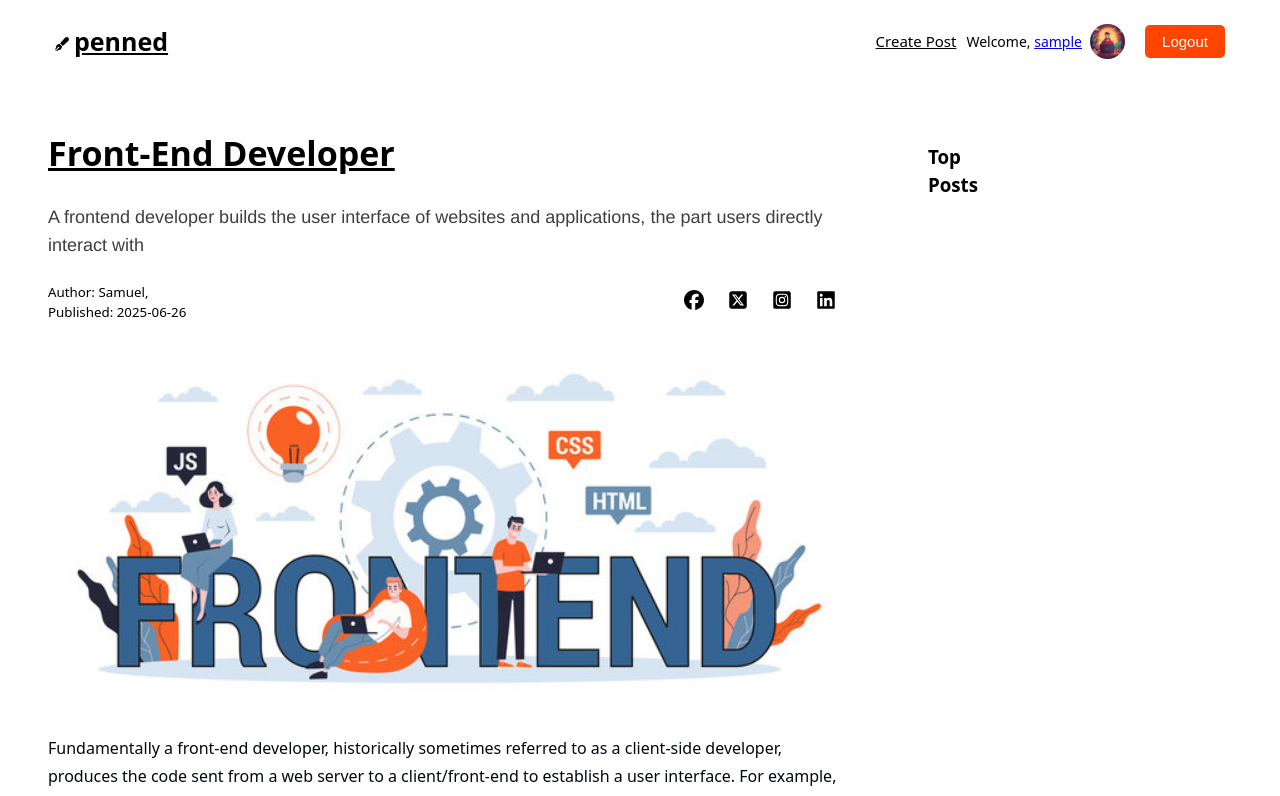
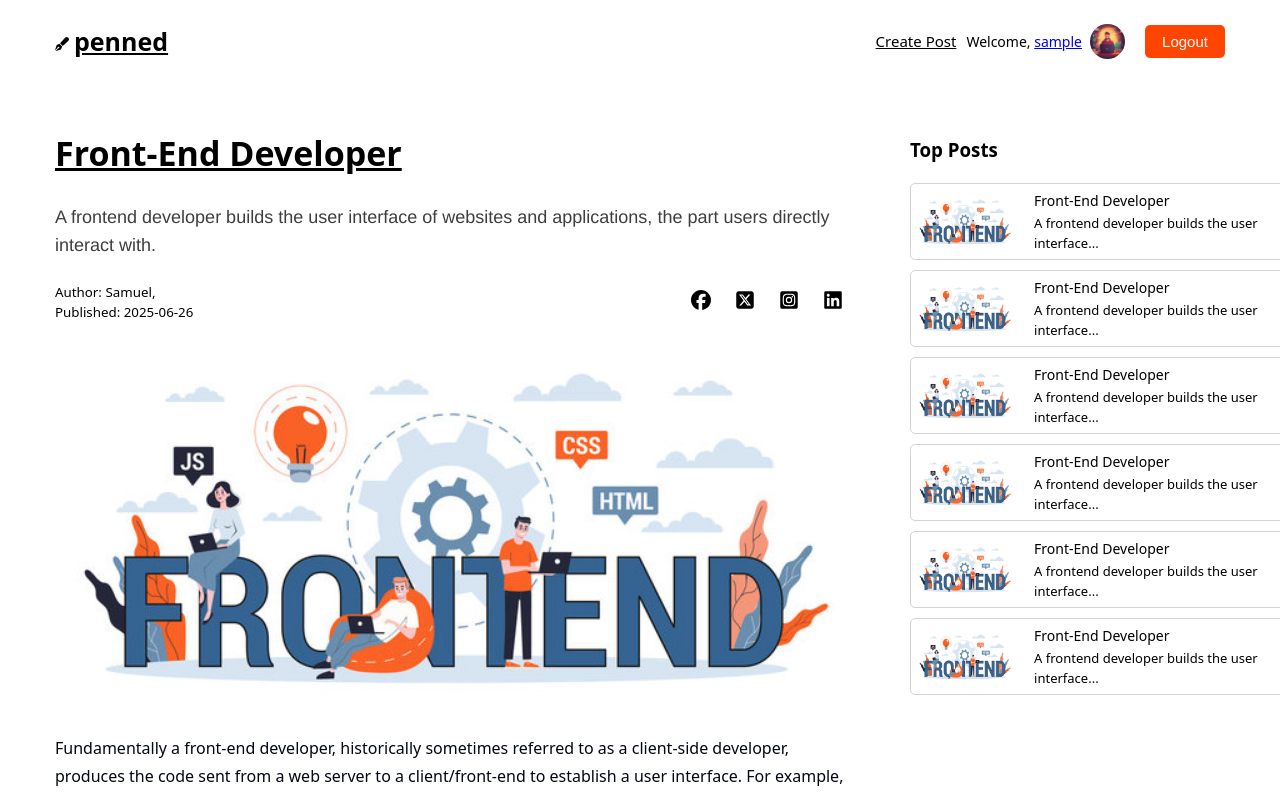
Before and after one commit to samuelkaranja/penned-v2, a React (Vite) app: page /details/1 in a window 1280 px wide. Shown: the top 796 px of the page. Built offline with nearby package versions, Linux system fonts and the light colour scheme; sample sign-in values are in the browser's storage.

Commit message:
Updated the styling in the TopPosts component and adjusted the width in the DetailsPage

```diff
--- a/src/components/TopPosts/TopPosts.tsx
+++ b/src/components/TopPosts/TopPosts.tsx
@@ -1,10 +1,82 @@
 import React from "react";
 import "./topposts.css";
+import Image from "../../assets/frontend.jpg";
 
 const TopPosts: React.FC = () => {
   return (
     <div className="topposts">
       <h3>Top Posts</h3>
+      <div className="top">
+        <div className="image">
+          <img src={Image} />
+        </div>
+        <div className="more">
+          <span className="title">Front-End Developer</span>
+          <span className="subtitle">
+            A frontend developer builds the user interface...
+          </span>
+        </div>
+      </div>
+
+      <div className="top">
+        <div className="image">
+          <img src={Image} />
+        </div>
+        <div className="more">
+          <span className="title">Front-End Developer</span>
+          <span className="subtitle">
+            A frontend developer builds the user interface...
+          </span>
+        </div>
+      </div>
+
+      <div className="top">
+        <div className="image">
+          <img src={Image} />
+        </div>
+        <div className="more">
+          <span className="title">Front-End Developer</span>
+          <span className="subtitle">
+            A frontend developer builds the user interface...
+          </span>
+        </div>
+      </div>
+
+      <div className="top">
+        <div className="image">
+          <img src={Image} />
+        </div>
+        <div className="more">
+          <span className="title">Front-End Developer</span>
+          <span className="subtitle">
+            A frontend developer builds the user interface...
+          </span>
+        </div>
+      </div>
+
+      <div className="top">
+        <div className="image">
+          <img src={Image} />
+        </div>
+        <div className="more">
+          <span className="title">Front-End Developer</span>
+          <span className="subtitle">
+            A frontend developer builds the user interface...
+          </span>
+        </div>
+      </div>
+
+      <div className="top">
+        <div className="image">
+          <img src={Image} />
+        </div>
+        <div className="more">
+          <span className="title">Front-End Developer</span>
+          <span className="subtitle">
+            A frontend developer builds the user interface...
+          </span>
+        </div>
+      </div>
     </div>
   );
 };
--- a/src/components/TopPosts/topposts.css
+++ b/src/components/TopPosts/topposts.css
@@ -1,3 +1,46 @@
 .topposts {
   color: #000;
 }
+
+.topposts .top {
+  display: flex;
+  align-items: center;
+  padding: 5px;
+  margin-bottom: 10px;
+  border: 1px solid lightgray;
+  border-radius: 5px;
+}
+
+.topposts .top .image {
+  width: 110px;
+  height: 65px;
+  object-fit: cover;
+}
+
+.topposts .top .image img {
+  width: 100%;
+  height: 100%;
+}
+
+.topposts .top .more {
+  padding-left: 20px;
+}
+
+.topposts .top .more .title {
+  font-size: 14px;
+  font-weight: 500;
+  display: block;
+  padding-bottom: 3px;
+}
+
+.topposts .top .more .title:hover {
+  text-decoration: underline;
+  color: #007bff;
+  cursor: pointer;
+}
+
+.topposts .top .more .subtitle {
+  font-size: 13px;
+  font-weight: 400;
+  display: block;
+}
--- a/src/pages/DetailsPage/DetailsPage.tsx
+++ b/src/pages/DetailsPage/DetailsPage.tsx
@@ -8,7 +8,7 @@ const DetailsPage: React.FC = () => {
       <div className="info">
         <Details />
       </div>
-      <div className="topposts">
+      <div className="postcard">
         <TopPosts />
       </div>
     </div>
--- a/src/pages/DetailsPage/detailspage.css
+++ b/src/pages/DetailsPage/detailspage.css
@@ -1,6 +1,7 @@
 .detailspage {
   display: flex;
-  width: 100%;
+  width: 1300px;
+  margin: 0 auto;
 }
 
 .detailspage .info {
@@ -9,10 +10,10 @@
   box-sizing: border-box;
 }
 
-.detailspage .topposts {
+.detailspage .postcard {
   width: 30%;
-  padding: 1rem;
   box-sizing: border-box;
+  margin-top: 25px;
 }
 
 @media (max-width: 768px) {
```
Also changed, not shown: src/components/PostList/PostList.tsx (+1 -1 lines).
